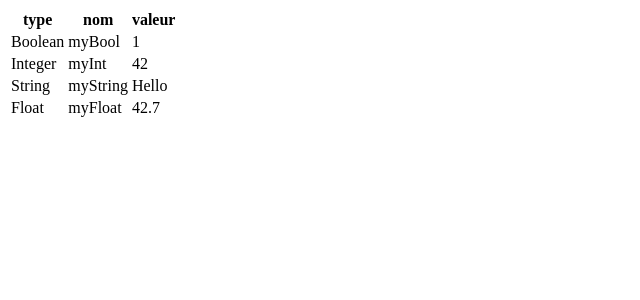
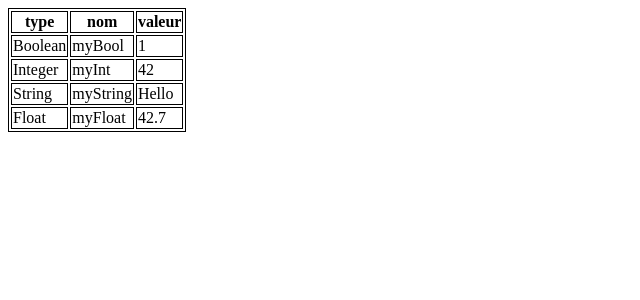
Before and after one commit to alban-martinant-de-preneuf/runtrack2, a PHP site: page / in a window 1280 px wide. Shown: the top 300 px of the page, without its empty margins (0-640 px from the left). Run offline with PHP 8.4, Linux system fonts and the light colour scheme.

Commit message:
ajout de bordures sur le tableau

```diff
--- a/jour01/job03/index.php
+++ b/jour01/job03/index.php
@@ -1,3 +1,9 @@
+<style>
+    table, th, td {
+        border: 1px solid black
+    }
+</style>
+
 <?php
 
 $myBool = true;
```
